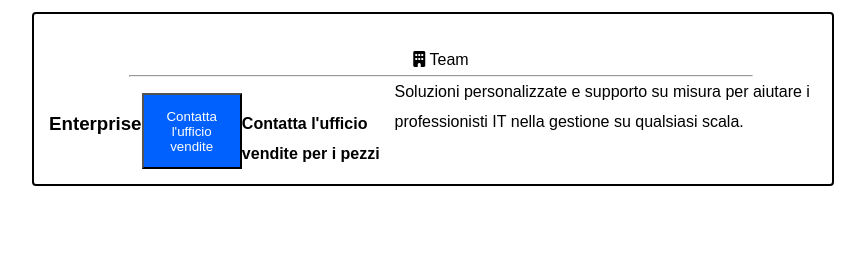
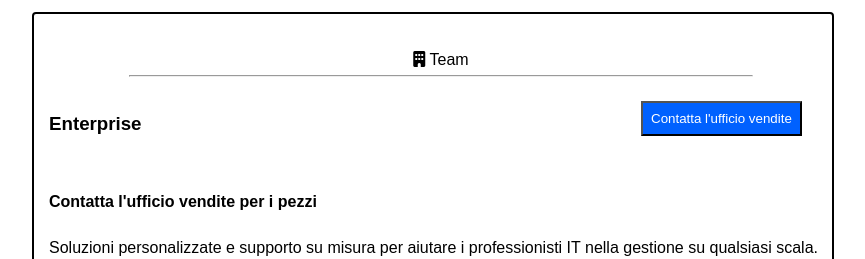
Before and after one commit to Masmat97/htmlcss-dropbox, a plain HTML site: page index.html in a window 1280 px wide. Shown: the part 1555-1814 px from the top of the page, without its empty margins (207-1072 px from the left). Drawn offline with Linux system fonts and the light colour scheme.

Commit message:
squares 4

```diff
--- a/css/style.css
+++ b/css/style.css
@@ -115,12 +115,17 @@ h3,h4{
 }
 .enterprise{
     display: flex;
+    flex-direction: column;
 
 
 }
 
 
 .contatta{
+    display: flex;
+    position: relative;
+    bottom: 13rem;
+    left: 37rem;
     background-color:rgb(0, 97, 255);
     padding: 0.5rem;
     color: white;
--- a/index.html
+++ b/index.html
@@ -133,10 +133,10 @@
             </div>
             <div class="enterprise">
                 <h3>Enterprise</h3>
-                <button class="contatta">Contatta l'ufficio vendite</button>
-                <h4>Contatta l'ufficio vendite per i pezzi</h4><br>
+                <h4>Contatta l'ufficio vendite per i pezzi</h4>
                 <p>Soluzioni personalizzate e supporto su misura per aiutare i professionisti IT nella gestione su qualsiasi scala.</p><br>
             </div>
+            <button class="contatta">Contatta l'ufficio vendite</button>
         </div>
         <div class="fourth-container">
             <div><img  class="partner-img" src="./img/partner.png" alt=""></div>
```
